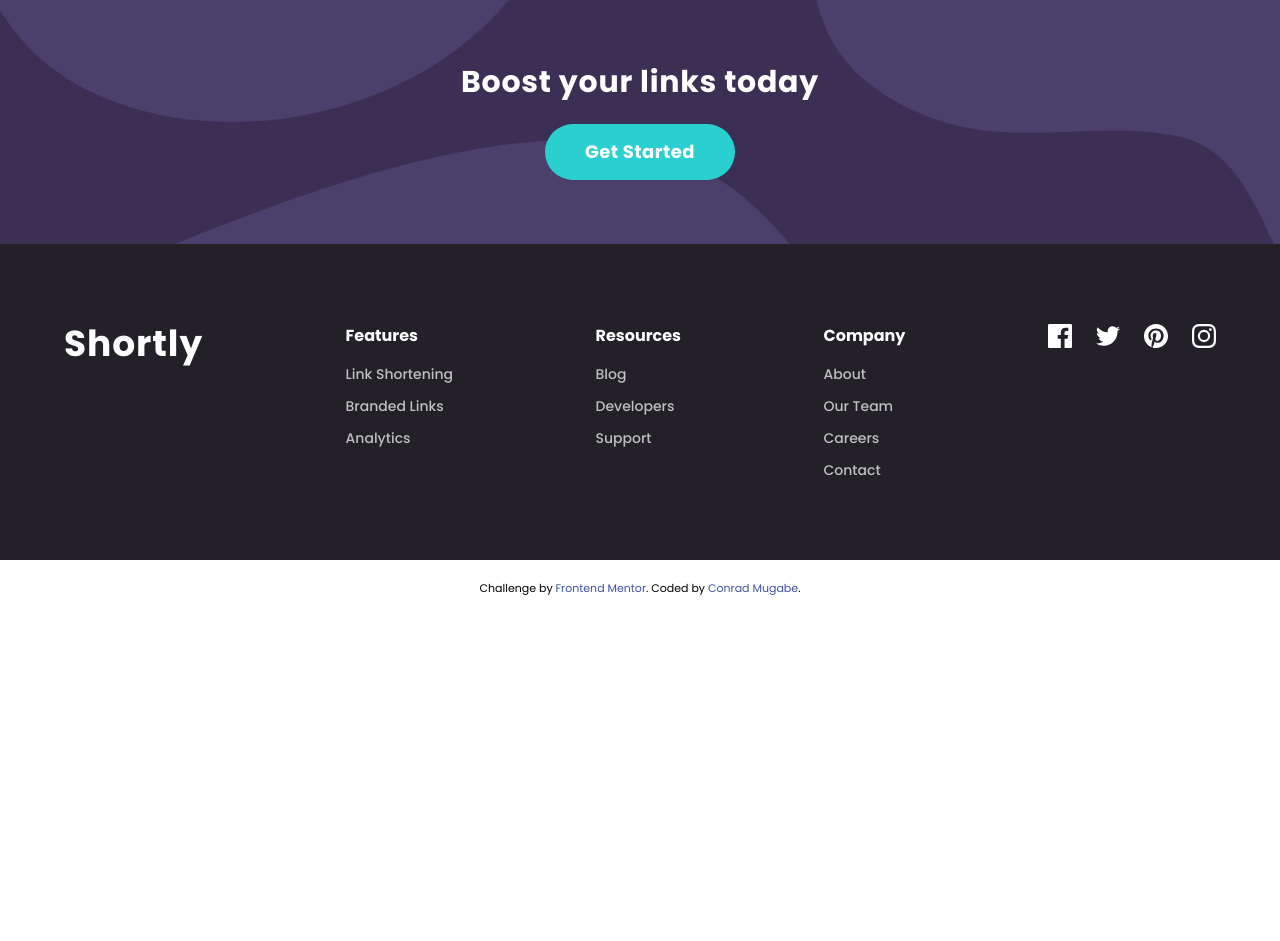
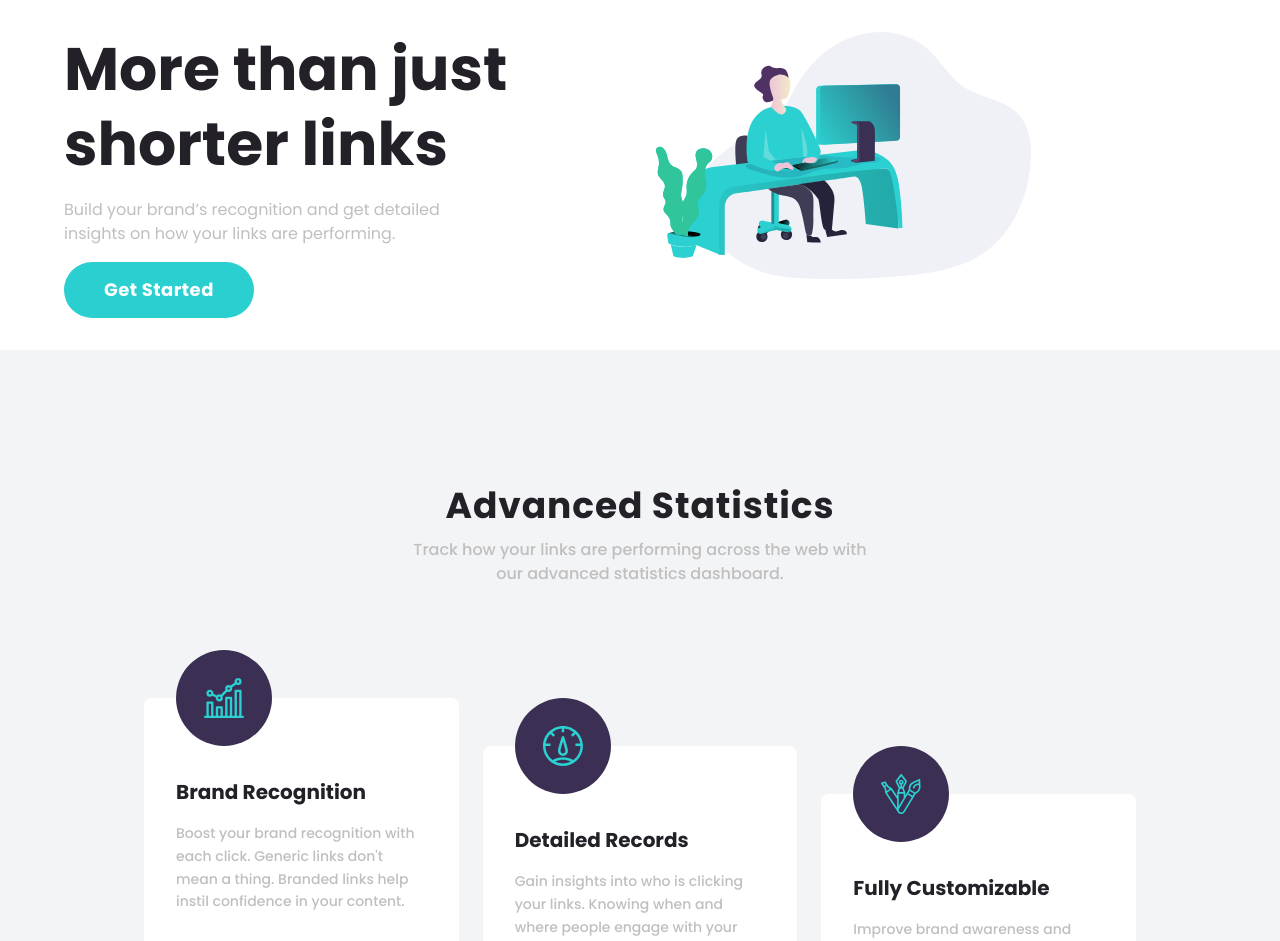
Before and after one commit to conradmugabe/ui-portfolio, a Next.js app: page /url-shortening-api in a window 1280 px wide. Shown: the top 941 px of the page. Before the commit the page ends 800 px from the top, so only its background shows below. Built offline with nearby package versions, Linux system fonts and the light colour scheme.

Commit message:
feat: added advanced statistics section

```diff
--- /dev/null
+++ b/src/app/url-shortening-api/components/card.tsx
@@ -0,0 +1,52 @@
+import Image from "next/image";
+
+type Card = {
+  title: string;
+  icon: string;
+  description: string;
+};
+
+type CardProps = {
+  card: Card;
+  className: string;
+};
+
+type Props = {
+  cards: Card[];
+};
+
+export function Card({ card, className }: CardProps) {
+  return (
+    <div
+      className={`flex-1 bg-white rounded-lg px-8 pb-10 pt-20 relative ${className}`}
+    >
+      <div className="bg-url-shortening-api-dark-violet h-24 w-24 rounded-full grid place-content-center absolute -top-12">
+        <Image src={card.icon} alt={card.title} width={40} height={40} />
+      </div>
+      <div className="space-y-4">
+        <h3 className="font-bold text-xl">{card.title}</h3>
+        <p className="text-url-shortening-api-gray text-sm leading-relaxed font-medium">
+          {card.description}
+        </p>
+      </div>
+    </div>
+  );
+}
+
+export function Cards({ cards }: Props) {
+  return (
+    <>
+      {cards.map((card, index) => {
+        let className = "md:mb-24";
+        if (index === 1) {
+          className = "md:mt-12 md:mb-12";
+        }
+        if (index === 2) {
+          className = "md:mt-24";
+        }
+
+        return <Card key={card.title} card={card} className={className} />;
+      })}
+    </>
+  );
+}
--- a/src/app/url-shortening-api/data.ts
+++ b/src/app/url-shortening-api/data.ts
@@ -5,16 +5,19 @@ export const features = ["Link Shortening", "Branded Links", "Analytics"];
 export const statistics = [
   {
     title: "Brand Recognition",
+    icon: "/url-shortening-api/icon-brand-recognition.svg",
     description:
       "Boost your brand recognition with each click. Generic links don't mean a thing. Branded links help instil confidence in your content.",
   },
   {
     title: "Detailed Records",
+    icon: "/url-shortening-api/icon-detailed-records.svg",
     description:
       "Gain insights into who is clicking your links. Knowing when and where people engage with your content helps inform better decisions.",
   },
   {
     title: "Fully Customizable",
+    icon: "/url-shortening-api/icon-fully-customizable.svg",
     description:
       "Improve brand awareness and content discoverability through customizable links, supercharging audience engagement.",
   },
--- a/src/app/url-shortening-api/layout.tsx
+++ b/src/app/url-shortening-api/layout.tsx
@@ -13,5 +13,11 @@ export const metadata: Metadata = {
 };
 
 export default function Layout({ children }: { children: React.ReactNode }) {
-  return <main className={`${font.variable} font-poppins`}>{children}</main>;
+  return (
+    <main
+      className={`${font.variable} font-poppins text-url-shortening-api-very-dark-violet`}
+    >
+      {children}
+    </main>
+  );
 }
--- a/src/app/url-shortening-api/page.tsx
+++ b/src/app/url-shortening-api/page.tsx
@@ -1,8 +1,11 @@
+import Image from "next/image";
+
 import { FrontendMentorCopyright } from "@/components/copyright";
 import { FooterList } from "./components/footer-list";
-import { company, features, resources, socials } from "./data";
+import { company, features, resources, socials, statistics } from "./data";
 import { Socials } from "./components/socials";
 import { Logo } from "./components/logo";
+import { Cards } from "./components/card";
 
 export default function UrlShorteningPage() {
   return (
@@ -17,24 +20,28 @@ export default function UrlShorteningPage() {
 
   Login
   Sign Up
-  </header>
-  <section>
-
-    <h2>
-
+  </header> */}
+      <section className="max-w-6xl mx-auto flex flex-col gap-8 py-8 md:flex-row-reverse">
+        <div className="md:w-1/2">
+          <Image
+            src="/url-shortening-api/illustration-working.svg"
+            alt="illustration working"
+            width={375}
+            height={300}
+          />
+        </div>
+        <div className="flex flex-col items-center text-center gap-4 md:items-start md:text-left md:w-1/2">
+          <h2 className="font-bold text-4xl md:text-5xl lg:text-6xl lg:leading-tight">
             More than just shorter links
           </h2>
-    <p>
-
-  Build your brand’s recognition and get detailed insights
-  on how your links are performing.
+          <p className="text-url-shortening-api-gray md:w-9/12">
+            Build your brand’s recognition and get detailed insights on how your
+            links are performing.
           </p>
-<button>
-
-  Get Started
-</button>
+          <button className="btn btn-primary">Get Started</button>
+        </div>
       </section>
-  <section>
+      {/* <section>
     <input type="text"
     placeholder="Shorten a link here..."
     />
@@ -42,36 +49,23 @@ export default function UrlShorteningPage() {
 
   Shorten It!
     </button>
-  </section>
-  <section>
-
-<h2>
-
+  </section> */}
+      <section className="bg-gray-100 py-20">
+        <div className="max-w-5xl mx-auto">
+          <div className="flex flex-col items-center gap-3 my-14">
+            <h2 className="font-bold tracking-wide text-center text-4xl">
               Advanced Statistics
             </h2>
-<p>
-
+            <p className="text-url-shortening-api-gray font-medium text-center w-10/12  md:w-1/2 lg:w-[45%]">
               Track how your links are performing across the web with our
               advanced statistics dashboard.
             </p>
-<div>
-
-  Brand Recognition
-
-  Boost your brand recognition with each click. Generic links don’t
-  mean a thing. Branded links help instil confidence in your content.
-
-  Detailed Records
-
-  Gain insights into who is clicking your links. Knowing when and where
-  people engage with your content helps inform better decisions.
-
-  Fully Customizable
-
-  Improve brand awareness and content discoverability through customizable
-  links, supercharging audience engagement.
           </div>
-  </section> */}
+          <div className="mt-20 px-4 flex flex-col gap-20 md:flex-row md:gap-6 md:mt-28">
+            <Cards cards={statistics} />
+          </div>
+        </div>
+      </section>
       <section className="py-16 bg-url-shortening-api-dark-violet bg-[url('/url-shortening-api/bg-boost-mobile.svg')] bg-no-repeat bg-cover sm:bg-[url('/url-shortening-api/bg-boost-desktop.svg')]">
         <div className="flex flex-col items-center gap-6">
           <h2 className="font-bold text-white tracking-wide text-3xl text-center">
--- a/src/app/url-shortening-api/styles.css
+++ b/src/app/url-shortening-api/styles.css
@@ -21,4 +21,7 @@
   .btn-primary {
     @apply text-white bg-url-shortening-api-cyan;
   }
+  .heading-2 {
+    @apply font-bold tracking-normal text-3xl text-center;
+  }
 }
```
Lines whose indentation alone changed are shown as unchanged.
